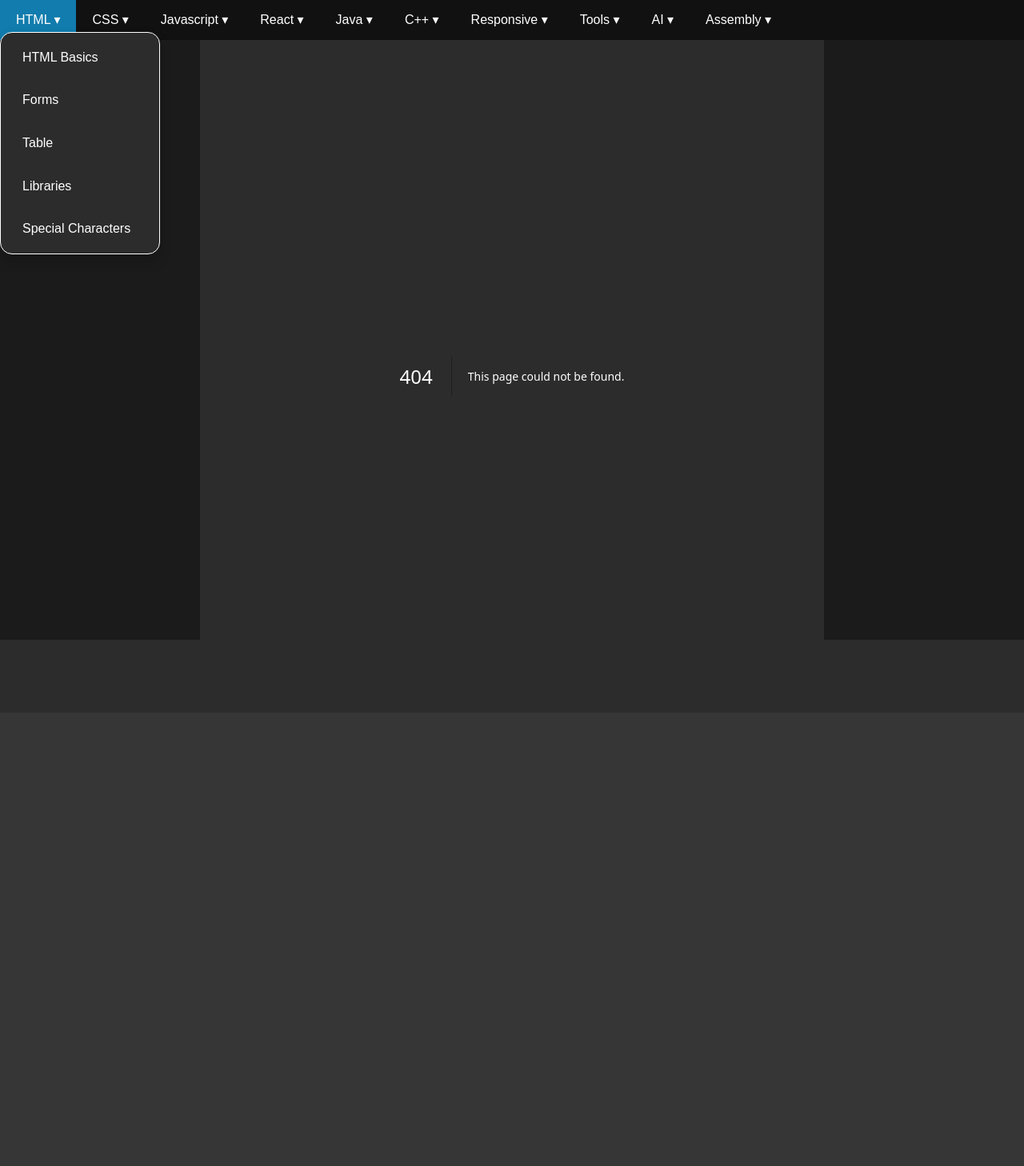
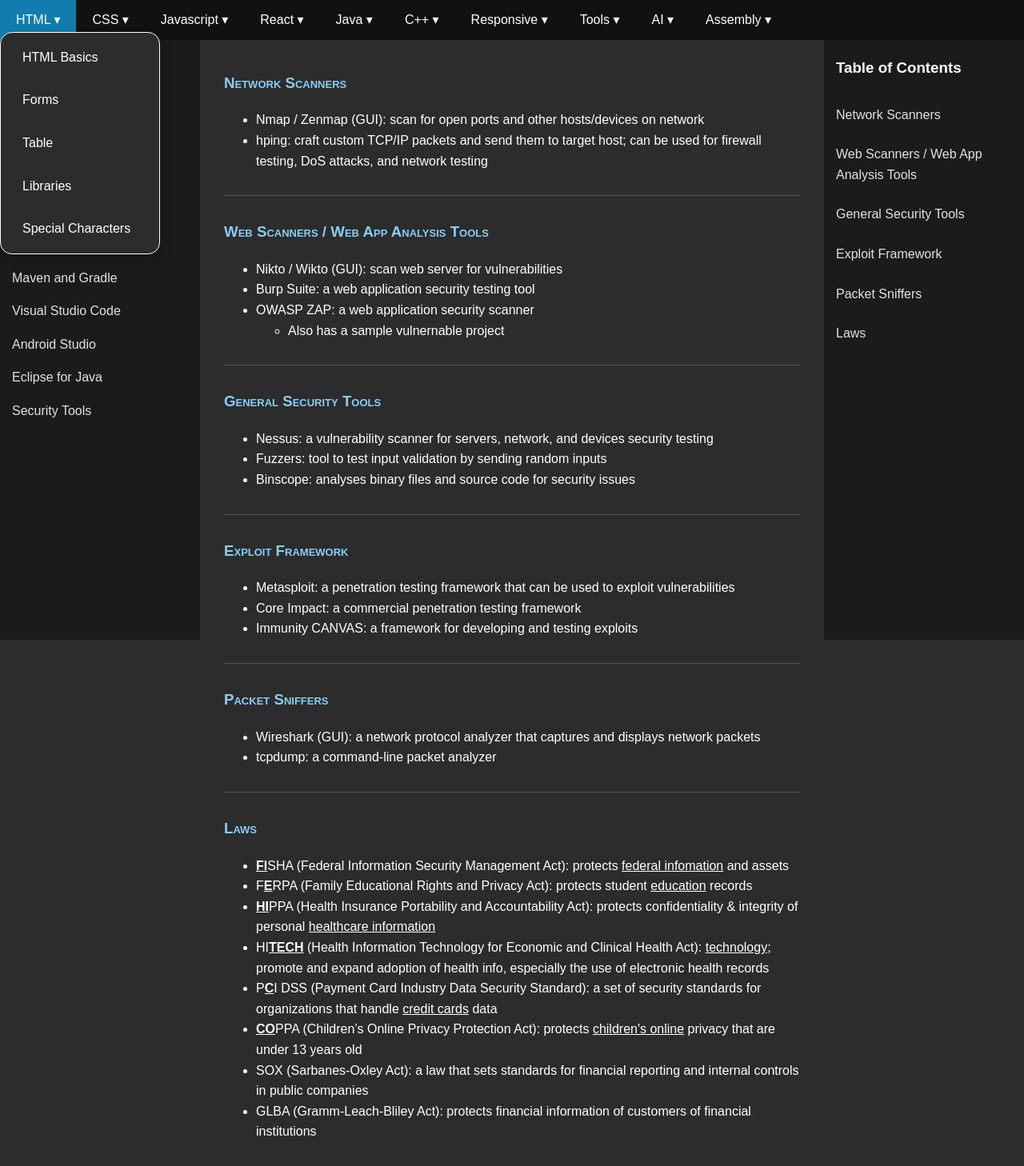
Before and after one commit to tuantrancode/tuantrancode.github.io, a Next.js app in the folder react/: page /Tools/security in a window 1280 px wide. Before the commit this address had no page. Shown: the top 1458 px of the page at 80% size. Before the commit the page ends 891 px from the top, so only its background shows below. Built offline with nearby package versions, Linux system fonts and the light colour scheme; some icons are missing.

Commit message:
Add Security Tools page under Tools

```diff
--- /dev/null
+++ b/react/src/app/Tools/security/page.js
@@ -0,0 +1,85 @@
+import React from 'react';
+import CodeBlock from '@/components/shared/CodeBlock';
+import Link from 'next/link';
+
+export const metadata = {
+  title: 'Security Tools',
+  description: 'Notes on tools used security and penetration testing',
+};
+
+export default function Security() {
+  return (
+    <>
+      {/* NETWORK SCANNERS */}
+      <section>
+         <h3 className="section-header" id="network-scanners">Network Scanners</h3>
+        <ul>
+            <li>Nmap / Zenmap (GUI): scan for open ports and other hosts/devices on network</li>
+            <li>hping: craft custom TCP/IP packets and send them to target host; can be used for firewall testing, DoS attacks, and network testing</li>
+        </ul>
+        <hr/>
+      </section>
+
+       {/* WEB SCANNERS */}
+      <section>
+         <h3 className="section-header" id="web-scanners">Web Scanners / Web App Analysis Tools</h3>
+        <ul>
+            <li>Nikto / Wikto (GUI): scan web server for vulnerabilities</li>
+            <li>Burp Suite: a web application security testing tool</li>
+            <li>OWASP ZAP: a web application security scanner</li>
+            <ul>
+                <li>Also has a sample vulnernable project</li>
+            </ul>
+        </ul>
+        <hr/>
+      </section>
+
+        {/* GENERAL SECURITY TOOLS */}
+       <section>
+         <h3 className="section-header" id="general-security-tools">General Security Tools</h3>
+        <ul>
+            <li>Nessus: a vulnerability scanner for servers, network, and devices security testing</li>
+            <li>Fuzzers: tool to test input validation by sending random inputs</li>
+            <li>Binscope: analyses binary files and source code for security issues</li>
+        </ul>
+        <hr/>
+      </section>
+
+      {/* EXPLOIT FRAMEWORK */}
+       <section>
+         <h3 className="section-header" id="exploit-framework">Exploit Framework</h3>
+        <ul>
+            <li>Metasploit: a penetration testing framework that can be used to exploit vulnerabilities</li>
+            <li>Core Impact: a commercial penetration testing framework</li>
+            <li>Immunity CANVAS: a framework for developing and testing exploits</li>
+        </ul>
+        <hr/>
+      </section>
+
+       {/* PACKET SNIFFERS */}
+       <section>
+         <h3 className="section-header" id="packet-sniffers">Packet Sniffers</h3>
+        <ul>
+            <li>Wireshark (GUI): a network protocol analyzer that captures and displays network packets</li>
+            <li>tcpdump: a command-line packet analyzer</li>
+        </ul>
+        <hr/>
+      </section>
+
+       {/* LAWS */}
+       <section>
+         <h3 className="section-header" id="laws">Laws</h3>
+        <ul>
+            <li><b><u>FI</u></b>SHA (Federal Information Security Management Act): protects <u>federal infomation</u> and assets</li>
+            <li>F<b><u>E</u></b>RPA (Family Educational Rights and Privacy Act): protects student <u>education</u> records</li>
+            <li><b><u>HI</u></b>PPA (Health Insurance Portability and Accountability Act): protects confidentiality & integrity of personal <u>healthcare information</u></li>
+            <li>HI<b><u>TECH</u></b> (Health Information Technology for Economic and Clinical Health Act): <u>technology</u>; promote and expand adoption of health info, especially the use of electronic health records</li>
+            <li>P<b><u>C</u></b>I DSS (Payment Card Industry Data Security Standard): a set of security standards for organizations that handle <u>credit cards</u> data</li>
+            <li><b><u>CO</u></b>PPA (Children’s Online Privacy Protection Act): protects <u>children's online</u> privacy that are under 13 years old</li>
+            <li>SOX (Sarbanes-Oxley Act): a law that sets standards for financial reporting and internal controls in public companies</li>
+            <li>GLBA (Gramm-Leach-Bliley Act): protects financial information of customers of financial institutions</li>
+        </ul>
+      </section>
+    </>
+  );
+}
--- a/react/src/data/navigation.js
+++ b/react/src/data/navigation.js
@@ -83,6 +83,7 @@
       { name: 'Visual Studio Code', link: '/Tools/visual-studio-code' },
       { name: 'Android Studio', link: '/Tools/android-studio' },
       { name: 'Eclipse for Java', link: '/Tools/eclipse' },
+      { name: 'Security Tools', link: '/Tools/security' },
     ],
   },
   {
```
